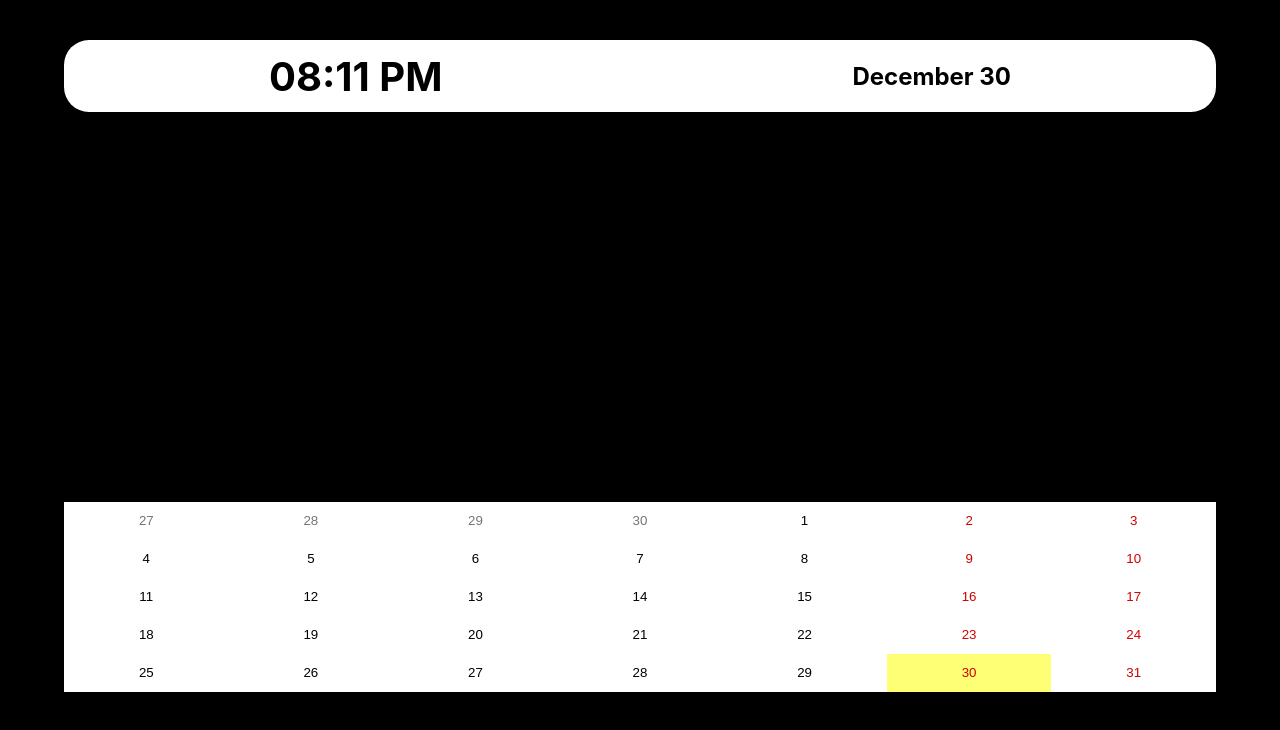
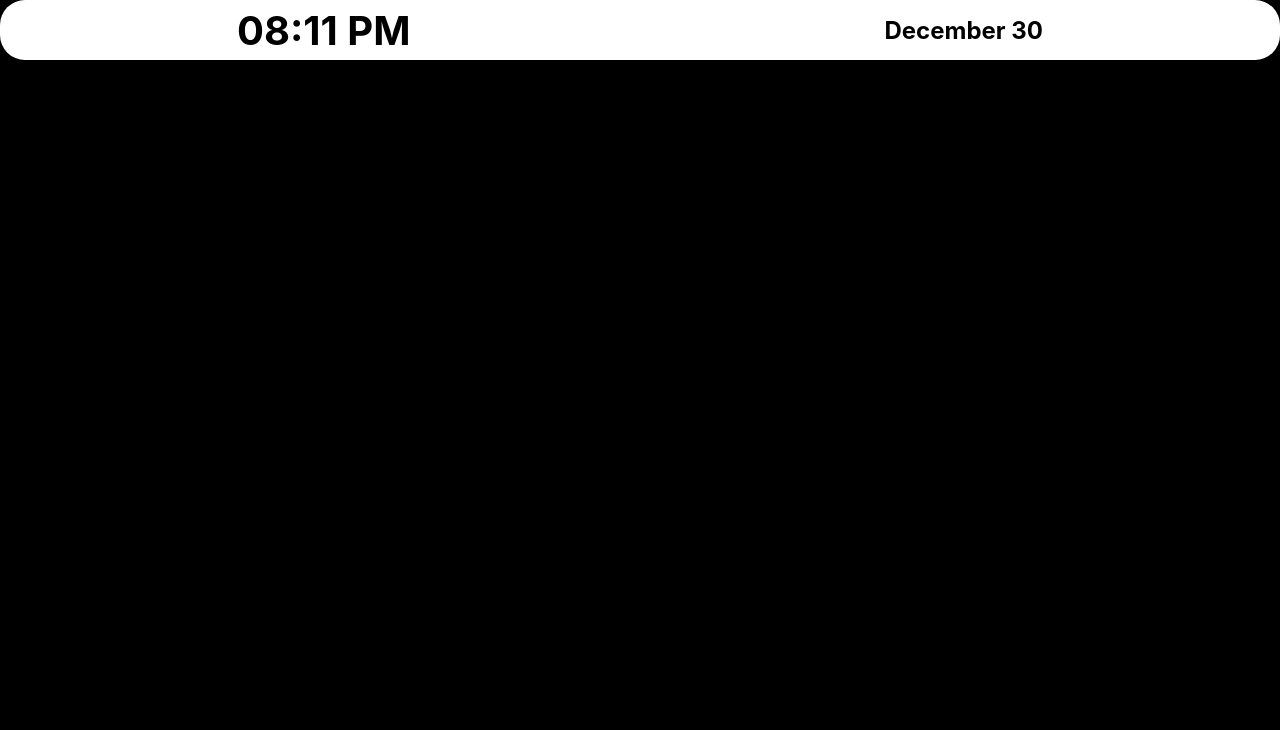
Before and after one commit to Ewando/SMirror, a React (Create React App) app in the folder Mirror/: page / in a window 1280 px wide. Shown: the top 730 px of the page. Built offline with nearby package versions, Linux system fonts and the light colour scheme; no server answers.

Commit message:
changing css

```diff
--- a/Mirror/src/App.scss
+++ b/Mirror/src/App.scss
@@ -10,13 +10,8 @@ body {
 
 .App {
   position: absolute;
-  width: 90%;
-  height: 90%;
-  top: 50%;
-  left: 50%;
-  transform: translate(-50%, -50%);
-
-
+  width: 100%;
+  height: 100%;
 }
 
 .systemPrompts {
@@ -96,7 +91,7 @@ body {
 .dateTimeModule {
   position: absolute;
   width: 100%;
-  height: 10%;
+  height: 7.5%;
   top: 0;
   color: black;
   background-color: white;
@@ -142,6 +137,9 @@ h2 {
   bottom: 0;
 
   .react-calendar {
+
+    display: none;
+
     position: absolute;
     width: 100%;
     font-size: 2vh;
```
